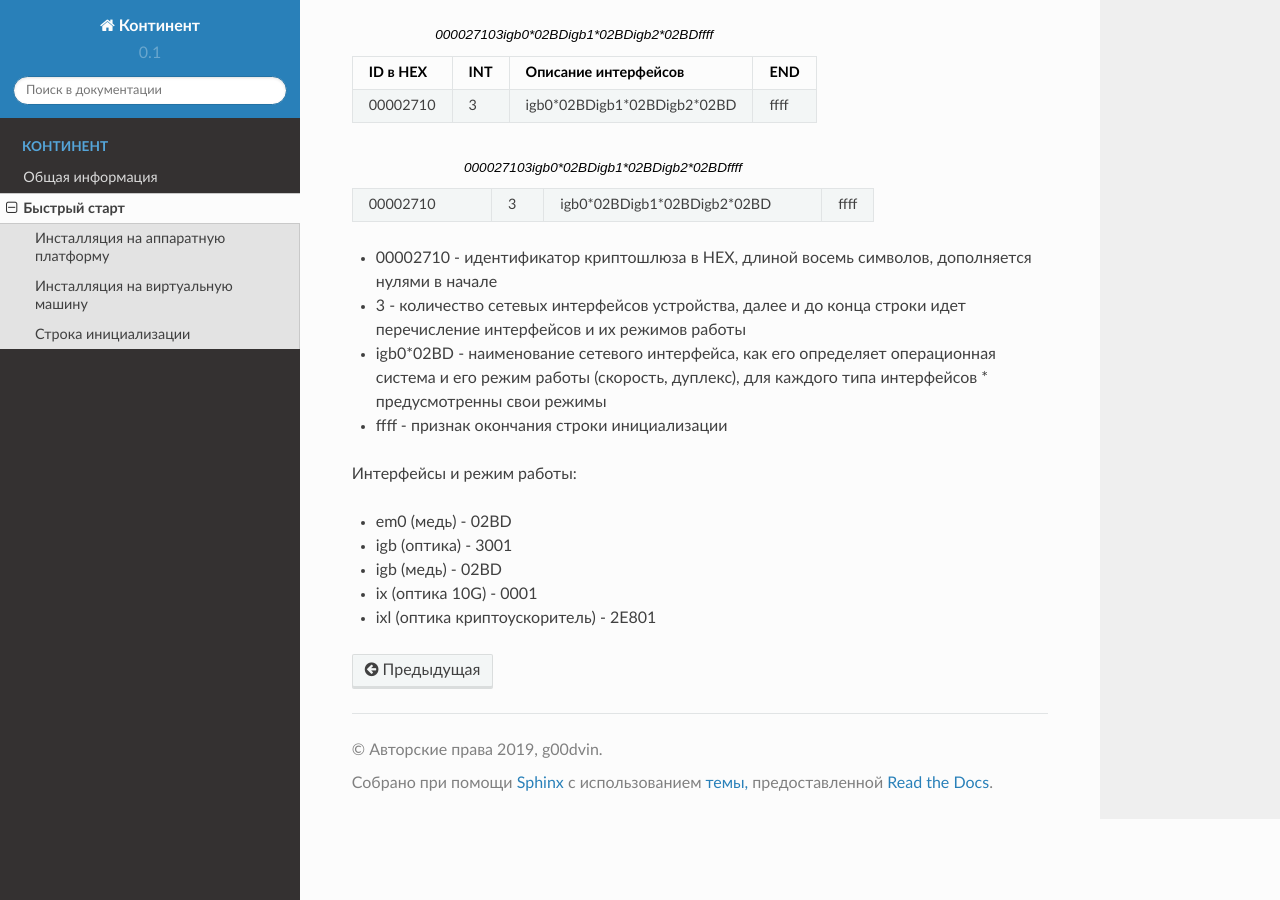
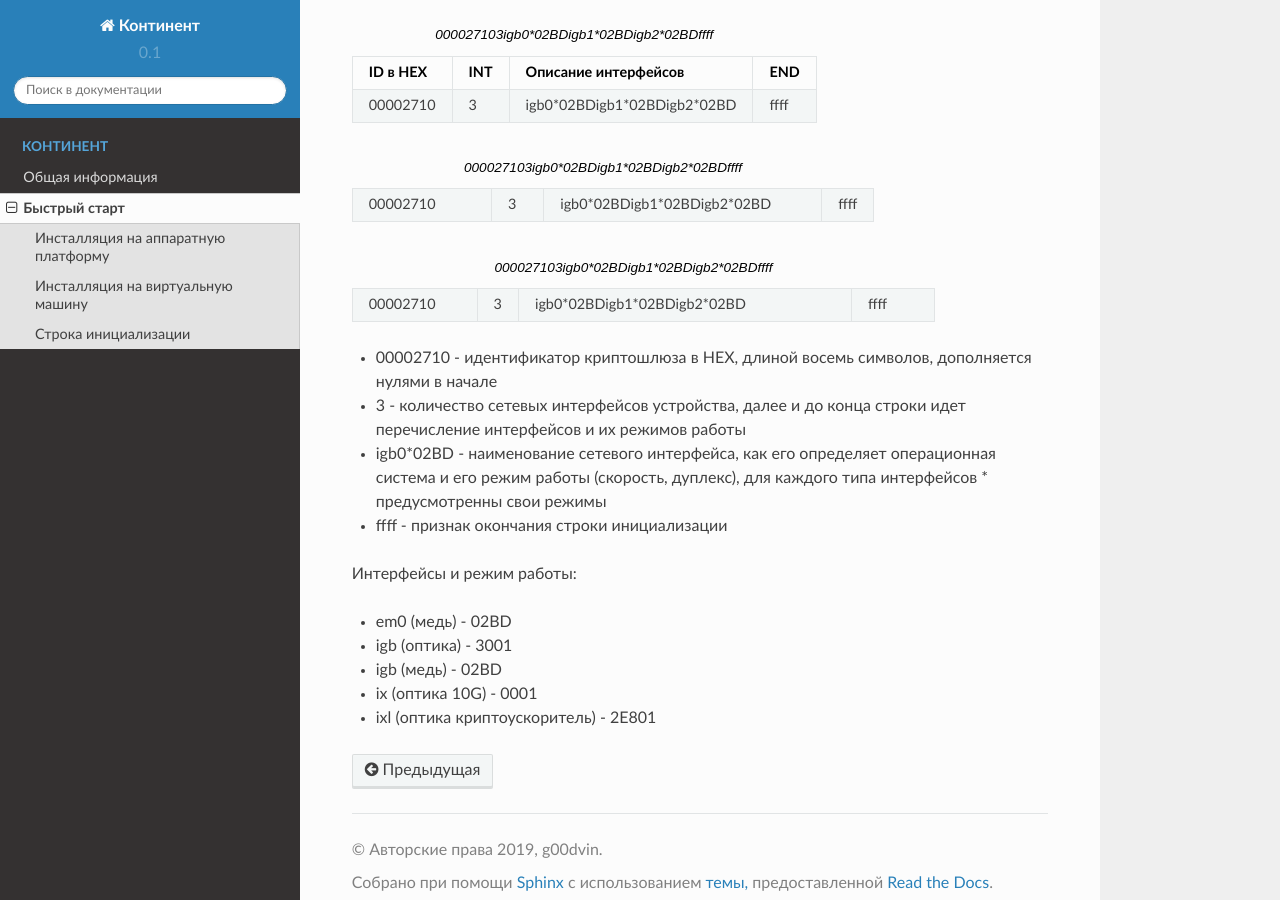
Before and after one commit to g00dvin/continent-faq, a Sphinx documentation site: the page built from docs/quickstart.rst, in a window 1280 px wide and 900 px high, scrolled down 2943 px. Built offline with Sphinx 7.4.7 and the Read the Docs theme 2.0.0, drawn with Linux system fonts in a browser that asks for light colours.

Commit message:
no message

```diff
--- a/docs/quickstart.rst
+++ b/docs/quickstart.rst
@@ -115,6 +115,15 @@
      - igb0*02BDigb1*02BDigb2*02BD
      - ffff
 
+.. list-table:: 000027103igb0*02BDigb1*02BDigb2*02BDffff
+   :widths: 3 1 8 2
+   :header-rows: 0
+
+   * - 00002710
+     - 3
+     - igb0*02BDigb1*02BDigb2*02BD
+     - ffff
+
 * 00002710 - идентификатор криптошлюза в HEX, длиной восемь символов, дополняется нулями в начале
 * 3 - количество сетевых интерфейсов устройства, далее и до конца строки идет перечисление интерфейсов и их режимов работы
 * igb0*02BD - наименование сетевого интерфейса, как его определяет операционная система и его режим работы (скорость, дуплекс), для каждого типа интерфейсов * предусмотренны свои режимы
```
